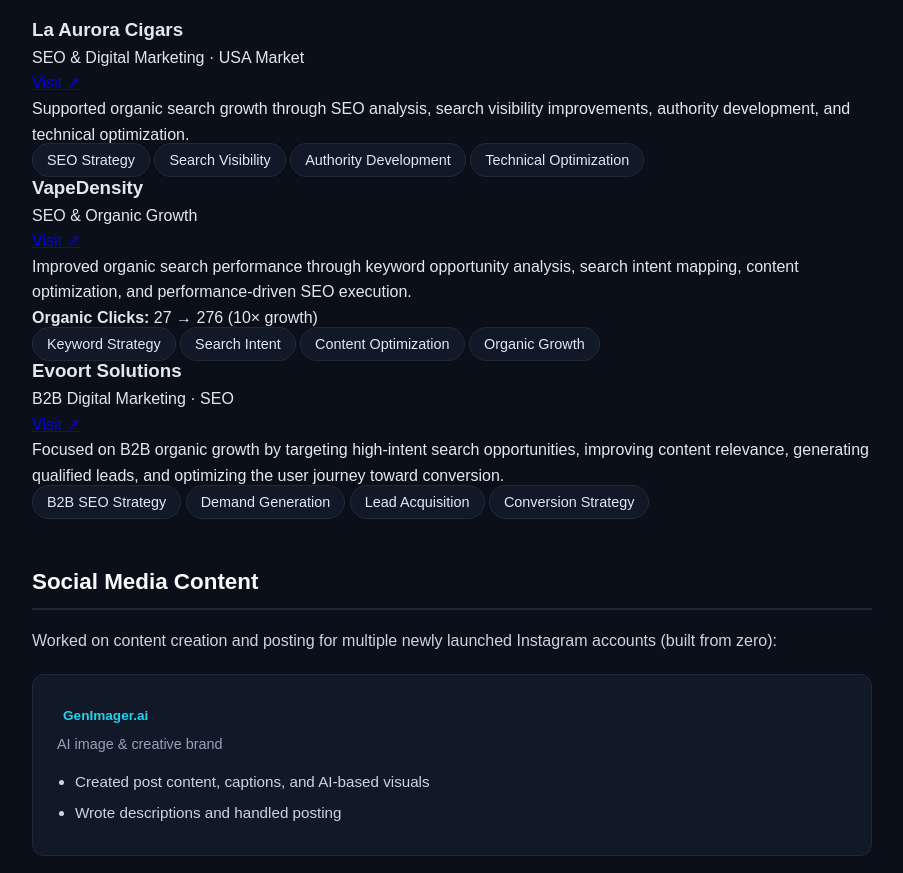
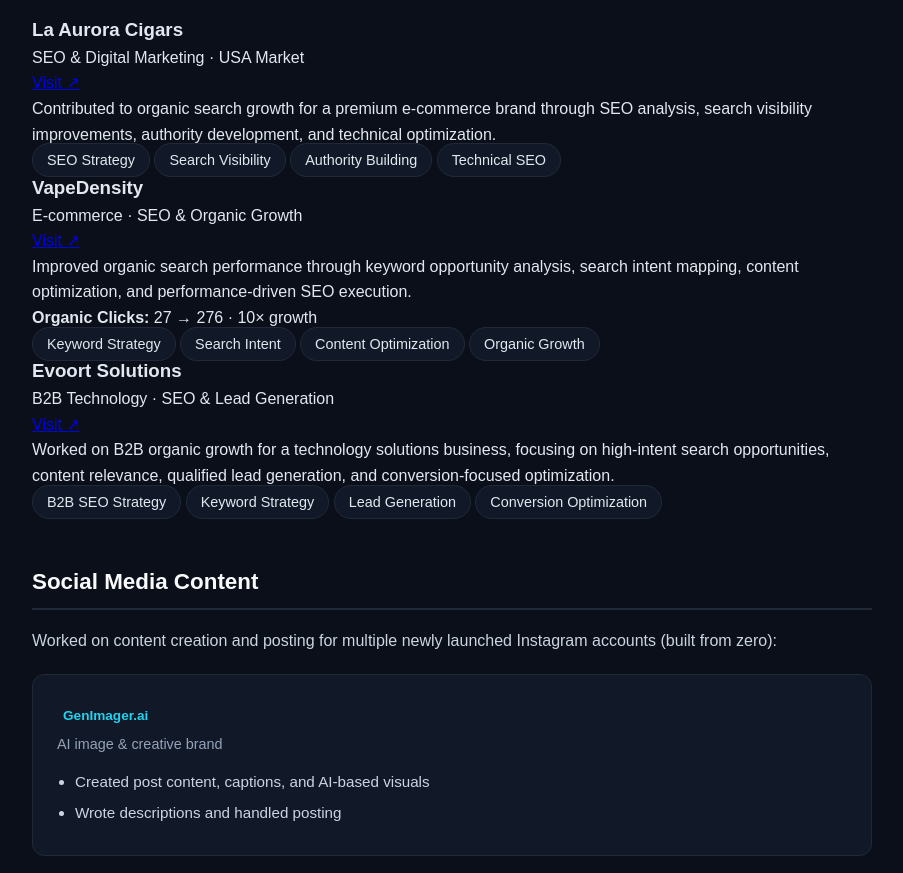
Before and after one commit to umangrj60-ui/umangrj60-ui.github.io, a plain HTML site: page index.html in a window 1280 px wide. Shown: the part 805-1678 px from the top of the page, without its empty margins (188-1091 px from the left). Drawn offline with Linux system fonts and the light colour scheme.

Commit message:
Update index.html

```diff
--- a/index.html
+++ b/index.html
@@ -210,8 +210,9 @@
 
 <div class="projects">
 
-  <!-- La Aurora Cigars -->
+  <!-- La Aurora -->
   <div class="project">
+
     <div class="project-header">
       <div>
         <h3>La Aurora Cigars</h3>
@@ -227,28 +228,31 @@
     </div>
 
     <p class="project-description">
-      Supported organic search growth through SEO analysis, search visibility
-      improvements, authority development, and technical optimization.
+      Contributed to organic search growth for a premium e-commerce brand
+      through SEO analysis, search visibility improvements, authority
+      development, and technical optimization.
     </p>
 
     <div class="project-tags">
       <span class="skill">SEO Strategy</span>
       <span class="skill">Search Visibility</span>
-      <span class="skill">Authority Development</span>
-      <span class="skill">Technical Optimization</span>
+      <span class="skill">Authority Building</span>
+      <span class="skill">Technical SEO</span>
     </div>
+
   </div>
 
 
   <!-- VapeDensity -->
   <div class="project">
+
     <div class="project-header">
       <div>
         <h3>VapeDensity</h3>
-        <p>SEO & Organic Growth</p>
+        <p>E-commerce · SEO & Organic Growth</p>
       </div>
 
-      <a href="https://vapedensity.com/"
+      <a href="https://www.vapedensity.ca/"
          target="_blank"
          rel="noopener noreferrer"
          class="project-link">
@@ -262,10 +266,10 @@
       performance-driven SEO execution.
     </p>
 
-    <p class="project-result">
+    <div class="project-result">
       <strong>Organic Clicks:</strong> 27 → 276
-      <span>(10× growth)</span>
-    </p>
+      <span> · 10× growth</span>
+    </div>
 
     <div class="project-tags">
       <span class="skill">Keyword Strategy</span>
@@ -273,18 +277,20 @@
       <span class="skill">Content Optimization</span>
       <span class="skill">Organic Growth</span>
     </div>
+
   </div>
 
 
   <!-- Evoort Solutions -->
   <div class="project">
+
     <div class="project-header">
       <div>
         <h3>Evoort Solutions</h3>
-        <p>B2B Digital Marketing · SEO</p>
+        <p>B2B Technology · SEO & Lead Generation</p>
       </div>
 
-      <a href="https://evoort.com/"
+      <a href="https://www.evoortsolutions.com/"
          target="_blank"
          rel="noopener noreferrer"
          class="project-link">
@@ -293,17 +299,18 @@
     </div>
 
     <p class="project-description">
-      Focused on B2B organic growth by targeting high-intent search
-      opportunities, improving content relevance, generating qualified
-      leads, and optimizing the user journey toward conversion.
+      Worked on B2B organic growth for a technology solutions business,
+      focusing on high-intent search opportunities, content relevance,
+      qualified lead generation, and conversion-focused optimization.
     </p>
 
     <div class="project-tags">
       <span class="skill">B2B SEO Strategy</span>
-      <span class="skill">Demand Generation</span>
-      <span class="skill">Lead Acquisition</span>
-      <span class="skill">Conversion Strategy</span>
+      <span class="skill">Keyword Strategy</span>
+      <span class="skill">Lead Generation</span>
+      <span class="skill">Conversion Optimization</span>
     </div>
+
   </div>
 
 </div>
```
